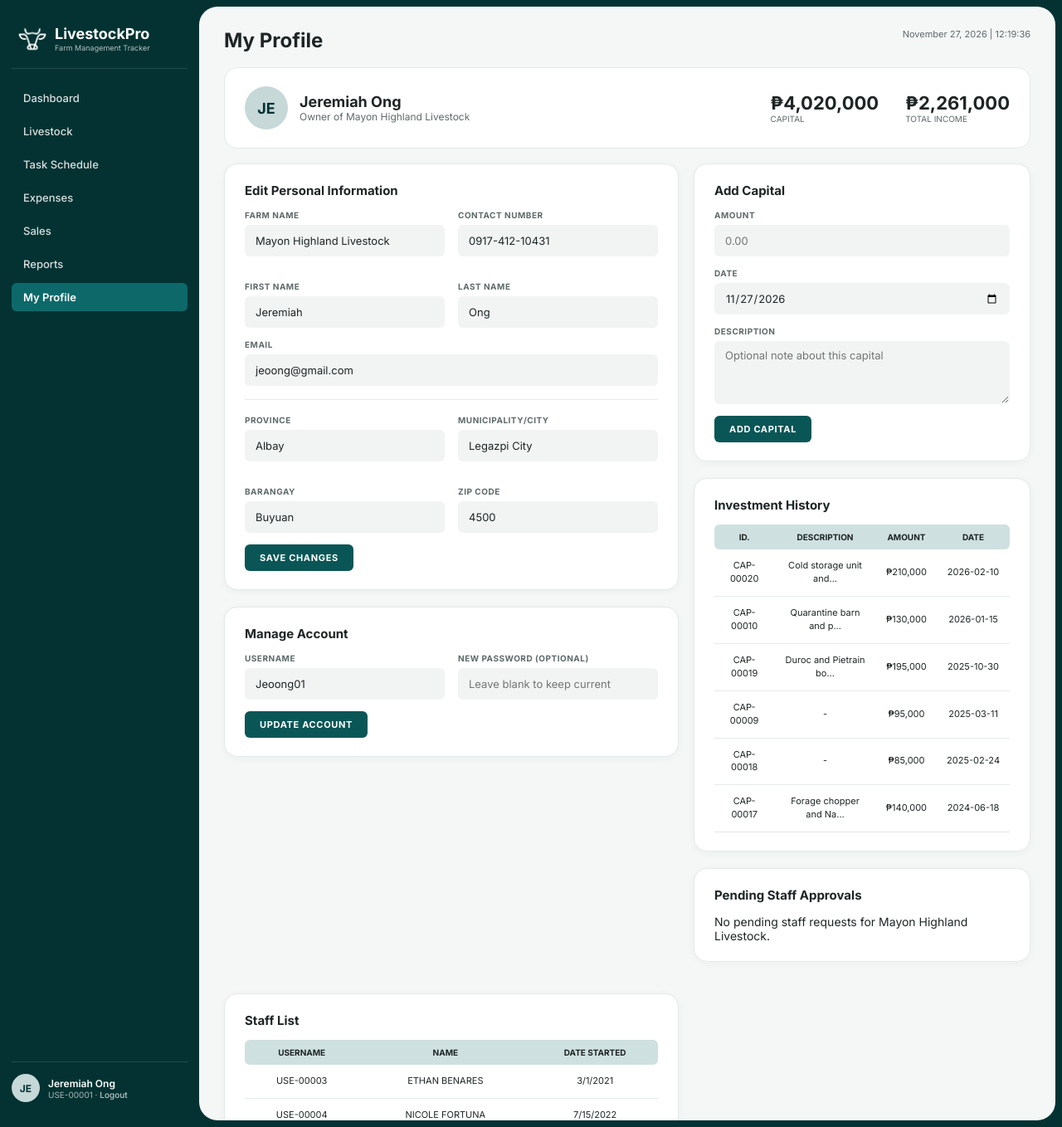
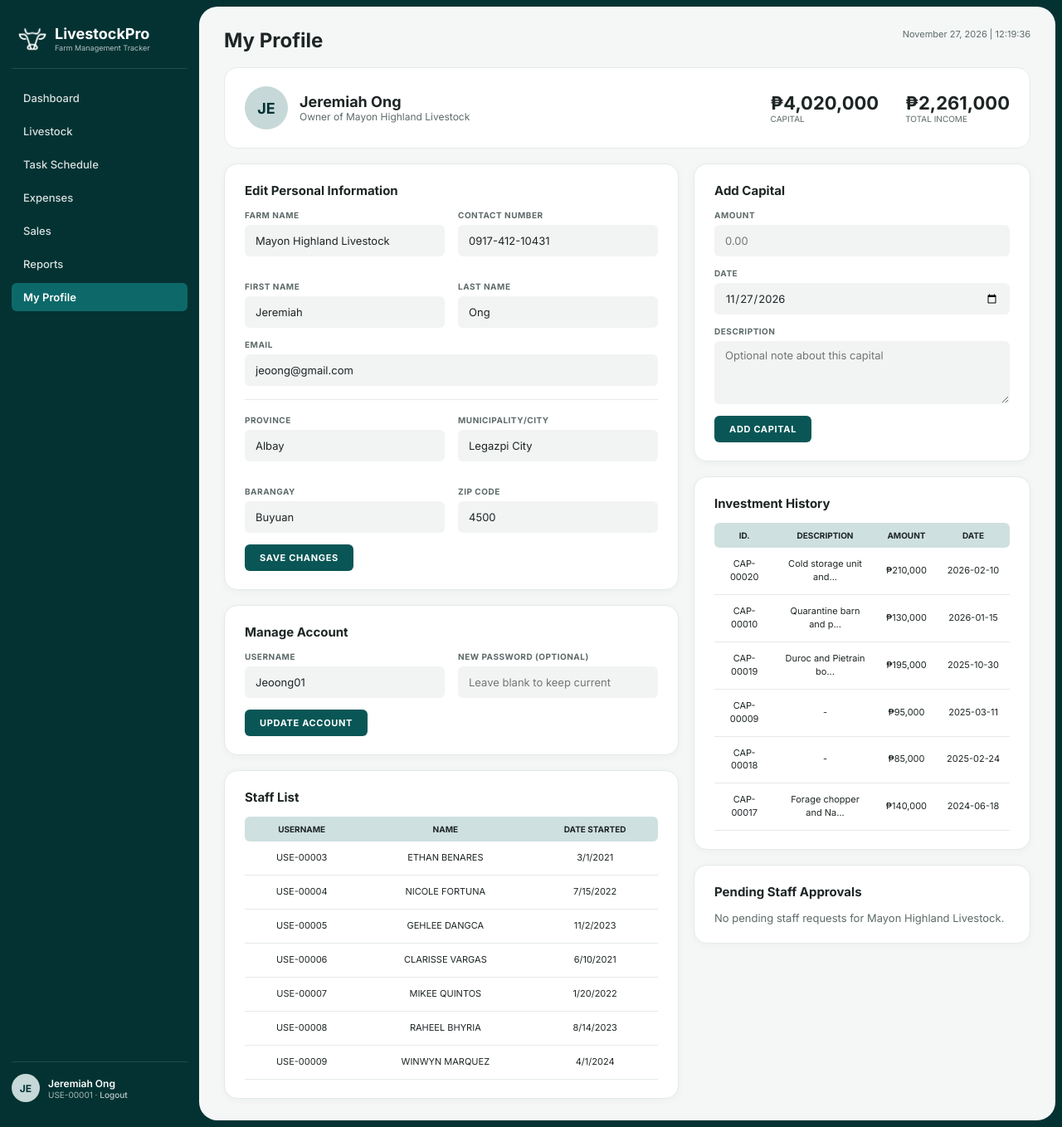
Before and after one commit to aenstudio-co/livestock-pro, a PHP site: page /profile.php in a window 1280 px wide. Shown: the whole page at 83% size. Run offline with PHP 8.4, Linux system fonts and the light colour scheme; a user stored in the database is signed in; data comes from the database, SQL or seed files in the repository.

Commit message:
profile spacing fix

```diff
--- a/css/style.css
+++ b/css/style.css
@@ -55,7 +55,6 @@ a:hover { text-decoration: underline; }
   overflow: hidden;
 }
 
-/* ---------- Back button (arrow used on every page that goes back) ---------- */
 .auth-back-btn,
 .auth-wrapper > .auth-back-btn {
   position: fixed !important;
@@ -343,7 +342,7 @@ textarea.form-control { height: 76px; resize: vertical; }
 .kpi-value { font-size: 28px; font-weight: 700; margin: 10px 0 12px; letter-spacing: -0.02em; }
 .kpi-link { font-size: 11px; color: var(--text-primary); font-weight: 500; text-decoration: none; }
 
-.split-grid { display: grid; grid-template-columns: 1.35fr 1fr; gap: 18px; }
+.split-grid { display: grid; grid-template-columns: 1.35fr 1fr; gap: 18px; align-items: start; }
 
 .roi-banner {
   background-color: var(--teal-150);
@@ -647,7 +646,6 @@ select.badge {
   .profile-hero, .roi-banner { flex-direction: column; align-items: flex-start; }
 }
 
-/* Role cards stack only on small phones */
 @media (max-width: 560px) {
   .role-grid { grid-template-columns: 1fr; max-width: 280px; }
 }
@@ -745,9 +743,6 @@ select.badge {
   overflow: hidden;
 }
 
-/* Bull watermark (logo) shown behind login / sign-up pages.
-   Pinned to the screen (fixed) so it is always ONE bull at the same size,
-   even if the page content is taller than the window. */
 .auth-wrapper::before {
   content: "";
   position: fixed;
@@ -761,7 +756,6 @@ select.badge {
   z-index: 0;
 }
 
-/* Safety: a stray logo <img> inside an auth page must never push the layout or show a second bull */
 .auth-wrapper > img.auth-bull,
 .auth-wrapper > img.auth-watermark-bg {
   display: none !important;
--- a/profile.php
+++ b/profile.php
@@ -8,7 +8,6 @@ $business = $_SESSION['business_name'] ?? 'Business Name';
 $message  = "";
 $error    = "";
 
-// Flash message after adding capital (prevents duplicate insert on refresh)
 if (isset($_SESSION['flash_message'])) {
     $message = $_SESSION['flash_message'];
     unset($_SESSION['flash_message']);
@@ -89,7 +88,6 @@ if ($_SERVER['REQUEST_METHOD'] === 'POST' && isset($_POST['manage_account'])) {
     }
 }
 
-// Add Capital (owner only)
 if ($_SERVER['REQUEST_METHOD'] === 'POST' && isset($_POST['add_capital']) && $role === 'O') {
     $cap_amount = (float)($_POST['capital_amount'] ?? 0);
     $cap_date   = trim($_POST['capital_date'] ?? '');
@@ -121,7 +119,6 @@ if ($_SERVER['REQUEST_METHOD'] === 'POST' && isset($_POST['add_capital']) && $ro
         exit;
     }
 }
-
 
 if ($_SERVER['REQUEST_METHOD'] === 'POST' && isset($_POST['approve_staff_uid']) && $role === 'O') {
     $target_uid = trim($_POST['approve_staff_uid'] ?? '');
@@ -185,7 +182,6 @@ if ($role === 'O') {
     $stmt_c->execute(['uid' => $user_id]);
     $completed_tasks = (int)$stmt_c->fetchColumn();
 
-    // Only tasks belonging to the logged-in staff member ($user_id)
     $stmt_th = $pdo->prepare("
         SELECT task_id, task_name, task_description, schedule_date
         FROM `task_schedule`
@@ -251,6 +247,23 @@ $pending_staff_rows = $pending_staff_stmt->fetchAll();
       border: none;
       border-top: 1px solid var(--border-subtle);
       margin: 16px 0 18px;
+    }
+    .profile-col-stack {
+      display: flex;
+      flex-direction: column;
+      gap: 18px;
+      min-width: 0;
+    }
+    .profile-col-stack > .card {
+      margin-bottom: 0;
+    }
+    .staff-approval-empty {
+      font-size: 13px;
+      color: var(--text-secondary);
+    }
+    .btn-approve-staff {
+      padding: 5px 12px;
+      font-size: 10px;
     }
     @media (max-width: 960px) {
       .staff-hero-stats {
@@ -354,7 +367,7 @@ $pending_staff_rows = $pending_staff_stmt->fetchAll();
       </div>
 
       <div class="split-grid">
-        <div>
+        <div class="profile-col-stack">
           <div class="card">
             <div class="card-title">Edit Personal Information</div>
             <form method="POST" action="profile.php">
@@ -423,9 +436,34 @@ $pending_staff_rows = $pending_staff_stmt->fetchAll();
               <button class="btn btn-primary" type="submit" name="manage_account">UPDATE ACCOUNT</button>
             </form>
           </div>
+
+          <?php if ($role === 'O'): ?>
+            <div class="card">
+              <div class="card-title">Staff List</div>
+              <table class="data-table">
+                <thead><tr><th>USERNAME</th><th>NAME</th><th>DATE STARTED</th></tr></thead>
+                <tbody>
+                  <?php foreach ($staff_rows as $sr): ?>
+                    <?php
+                      $dhRaw = trim((string)($sr['date_hired'] ?? ''));
+                      $isPendingDate = ($dhRaw === '' || $dhRaw === '1000-01-01' || $dhRaw === '1970-01-01' || $dhRaw === '0000-00-00');
+                      $dhDisplay = (!$isPendingDate && strtotime($dhRaw) !== false)
+                          ? date('n/j/Y', strtotime($dhRaw))
+                          : 'Pending';
+                    ?>
+                    <tr>
+                      <td><?= htmlspecialchars($sr['user_id']) ?></td>
+                      <td><?= strtoupper(htmlspecialchars($sr['first_name'] . ' ' . $sr['last_name'])) ?></td>
+                      <td style="white-space:nowrap;"><?= htmlspecialchars($dhDisplay) ?></td>
+                    </tr>
+                  <?php endforeach; ?>
+                </tbody>
+              </table>
+            </div>
+          <?php endif; ?>
         </div>
 
-        <div>
+        <div class="profile-col-stack">
           <?php if ($role === 'O'): ?>
             <div class="card">
               <div class="card-title">Add Capital</div>
@@ -467,6 +505,7 @@ $pending_staff_rows = $pending_staff_stmt->fetchAll();
                 </tbody>
               </table>
             </div>
+
             <div class="card staff-approval-card">
               <div class="card-title">Pending Staff Approvals</div>
               <?php if (empty($pending_staff_rows)): ?>
@@ -521,8 +560,6 @@ $pending_staff_rows = $pending_staff_stmt->fetchAll();
                 </tbody>
               </table>
             </div>
-          <?php endif; ?>
-            </div>
 
             <div class="card">
               <div class="card-title">Staff List</div>
@@ -546,6 +583,7 @@ $pending_staff_rows = $pending_staff_stmt->fetchAll();
                 </tbody>
               </table>
             </div>
+          <?php endif; ?>
         </div>
       </div>
     </main>
```
Lines whose indentation alone changed are shown as unchanged.
